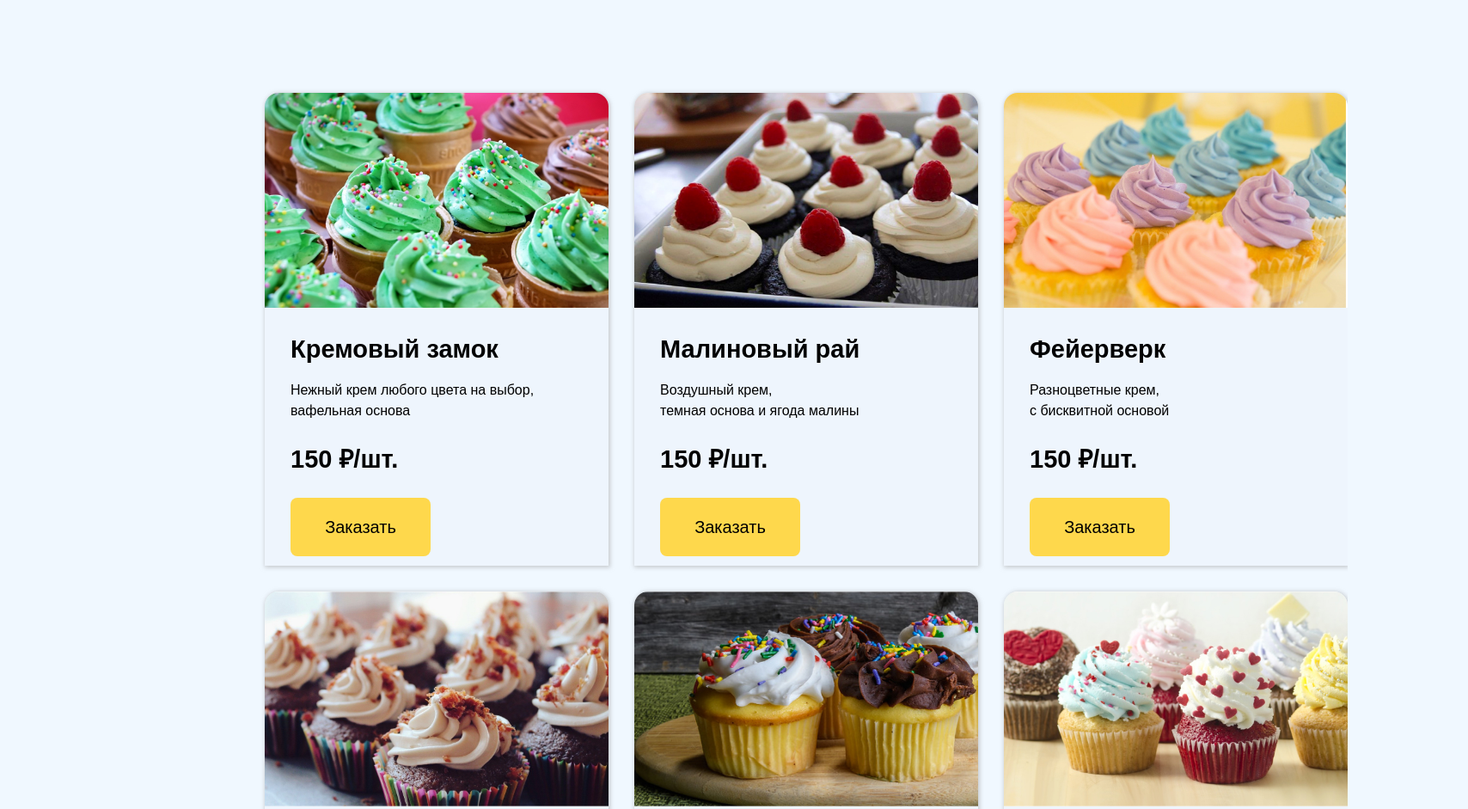
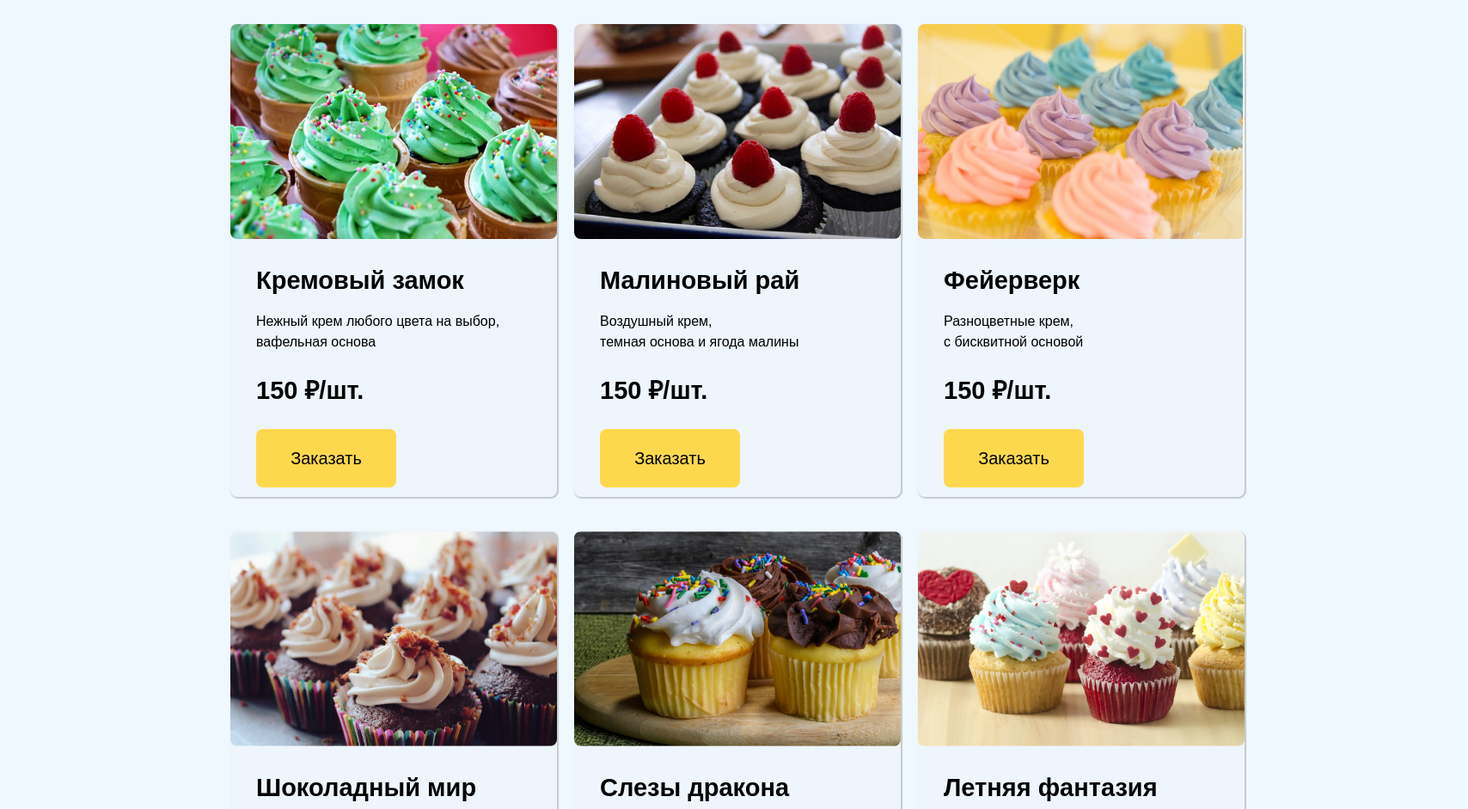
Before and after one commit to mmnta1221/myFile, a plain HTML site: page Grid/index.html in a window 1280 px wide. Shown: the top 941 px of the page at 86% size, 1708 px wide, since content can reach past the window. Drawn offline with Linux system fonts and the light colour scheme.

Commit message:
Add files via upload

```diff
--- a/Grid/style.css
+++ b/Grid/style.css
@@ -1,31 +1,32 @@
 body{
     background-color: aliceblue;
     color: black;
-    padding-left: 300px;
-    padding-top: 200px;
+    padding-left: 260px;
     font-family: 'Arial';
 }
 .container{
     display: grid;
-    grid-template-columns: 300px 300px 300px;
+    grid-template-columns: 380px 380px 380px;
+    width: 1440px;
+    margin: auto;
+    grid-gap: 20px;
 
-    grid-gap: 130px;
+
 }
 .container img{
-    width: 400px;
+    width: 380px;
     height: 250px;
-    border-top-right-radius: 1em;
-    border-top-left-radius: 1em;
+    border-radius: 0.5em;
 
 }
 .container div{
-    box-shadow: 1px 1px 5px 1px  rgba(165, 165, 165, 0.562);
-    width: 400px;
+    box-shadow: 1px 1px 1px 1px  rgba(165, 165, 165, 0.562);
     height: 550px;
-    margin-top: -100px;
-    border-top-right-radius: 1em;
-    border-top-left-radius: 1em;
+    margin-top: 20px;
+    border-radius: 0.5em;
     background-color: #C2C6D00F;
+
+
 }
 .container h2{
     margin-left: 30px;
```
